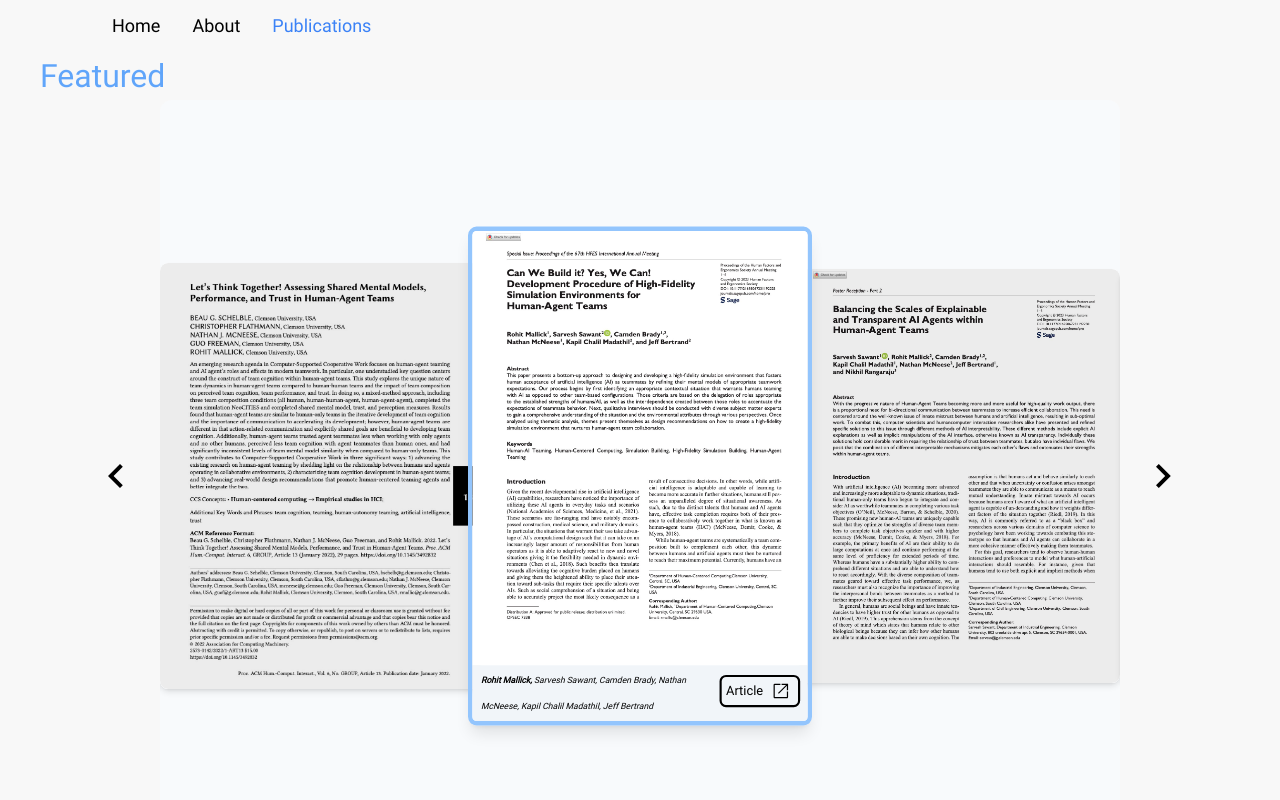
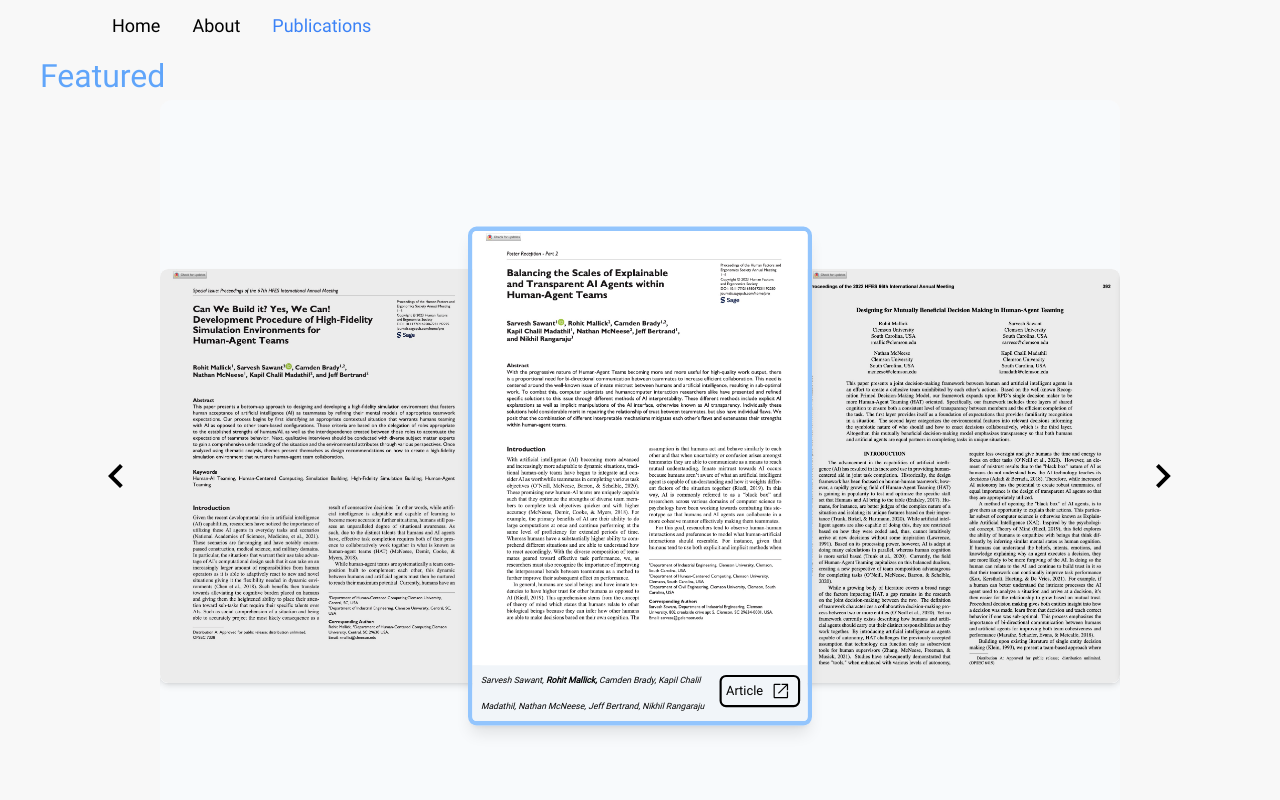
Before and after one commit to JaeGif/Rohit_Portfolio, a Next.js app: page /publications in a window 1280 px wide. Shown: the top 800 px of the page. Built offline with nearby package versions, Linux system fonts and the light colour scheme.

Commit message:
slideshow now features even and odd counts of publications

```diff
--- a/src/components/slideshow/Slideshow.tsx
+++ b/src/components/slideshow/Slideshow.tsx
@@ -12,7 +12,7 @@ function Slideshow({ data }: SlideshowProps) {
   const [currentData, setCurrentData] = useState<PublicationType>(data[0]);
   const [index, setIndex] = useState(0);
   const isMobile = useMediaQuery('(max-width: 768px)');
-  console.log(isMobile);
+
   const handleChangeIndex = (incIndex: number) => {
     setIndex(incIndex);
   };
--- a/src/components/slideshow/SlidingFeature.tsx
+++ b/src/components/slideshow/SlidingFeature.tsx
@@ -12,8 +12,12 @@ type SlidingFeatureProps = {
 function SlidingFeature({ data }: SlidingFeatureProps) {
   // scale needs to be smaller for things on eithere side of the shown element
   // opacity also needs to be smaller
-  const [current, setCurrent] = useState(Math.floor(data.length / 2));
-  const [translateX, setTranslateX] = useState(0);
+  const isEven = data.length % 2 === 0;
+  console.log(isEven, data.length);
+  const [current, setCurrent] = useState(
+    isEven ? 0 : Math.floor(data.length / 2)
+  );
+  const [translateX, setTranslateX] = useState(isEven ? 25 : 0);
   const width = 25;
   const handleChangeIndex = (clickedIndex: number) => {
     if (clickedIndex === current) return;
@@ -42,11 +46,15 @@ function SlidingFeature({ data }: SlidingFeatureProps) {
     <span className='w-full h-full flex justify-center items-center gap-5'>
       {current > 0 && <LeftChevron decIndex={decIndex} />}
       <div
-        className={`flex justify-center items-center w-[75vw] h-full bg-slate-50 rounded-xl overflow-hidden`}
+        className={
+          'flex justify-center items-center w-[75vw] h-full bg-slate-50 rounded-xl overflow-hidden'
+        }
       >
         <motion.div
           animate={{ x: `${translateX}vw` }}
-          className={`flex justify-center w-full items-center`}
+          className={`flex ${
+            isEven ? 'justify-start' : 'justify-center'
+          } w-full items-center`}
         >
           {data.map((publication, i) => (
             <div
```
Also changed, not shown: src/data/publications.json (+3 -3 lines).
